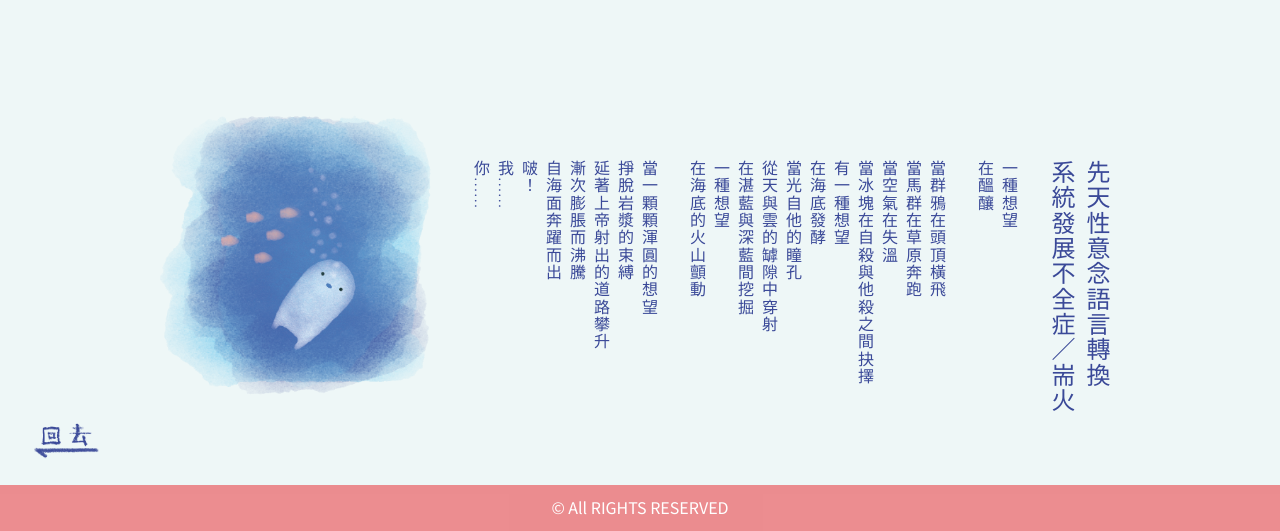
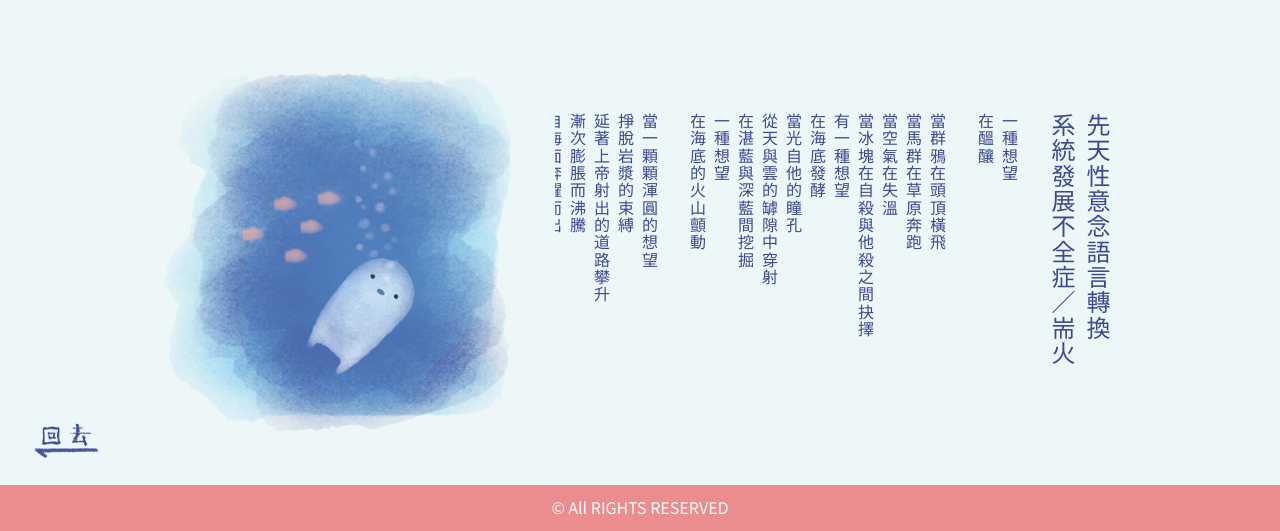
Before and after one commit to vanillamousse173/weareallsick, a plain HTML site: page 先天性意念語言轉換系統發展不全症.html in a window 1280 px wide. Shown: the part 269-800 px from the top of the page. Drawn offline with nearby package versions, Linux system fonts and the light colour scheme; a web font is replaced by a local one.

Commit message:
widthfix

```diff
--- a/css/article.css
+++ b/css/article.css
@@ -26,6 +26,7 @@ section{
 
 .pic img{
 	width:100%;
+	margin: auto;
 }
 
 p{
--- a/先天性意念語言轉換系統發展不全症.html
+++ b/先天性意念語言轉換系統發展不全症.html
@@ -29,11 +29,11 @@
 
 <section>
 
-	<div class="col-m-6 col-4 pic">
+	<div class="col-m-6 col-5 pic">
 		<img src="img/先天性意念語言轉換系統發展不全症.png"/>
 	</div>
 
-	<div class="col-m-6 col-8 paragraph">
+	<div class="col-m-6 col-7 paragraph">
         <p><span>先天性意念語言轉換</br>系統發展不全症／耑火</span></br></br>
 		一種想望</br>
 		在醞釀</br></br>
```
